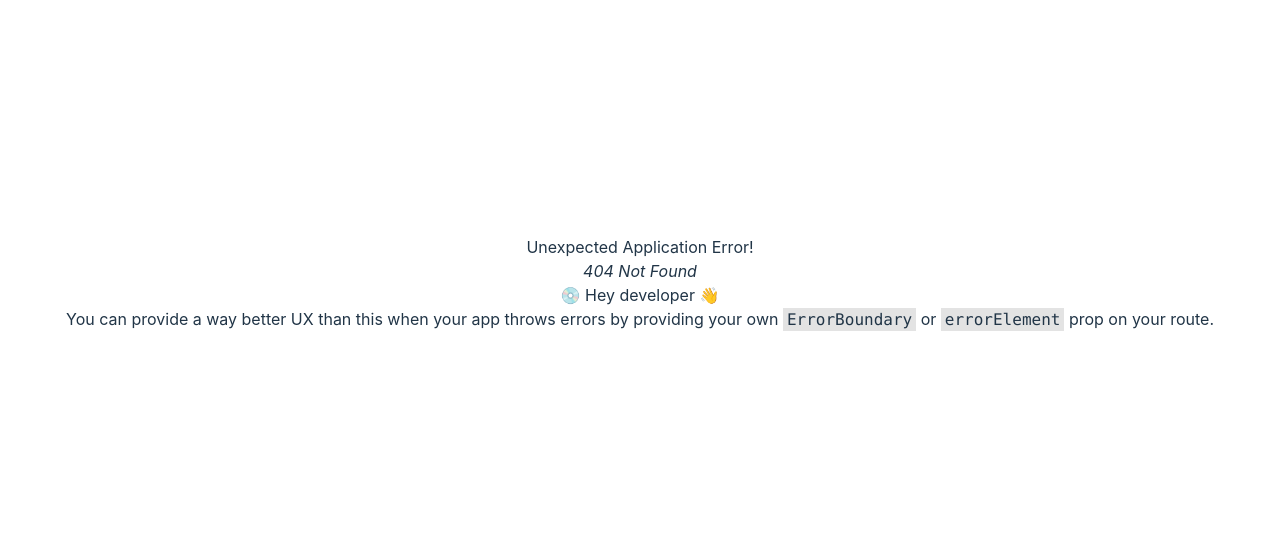
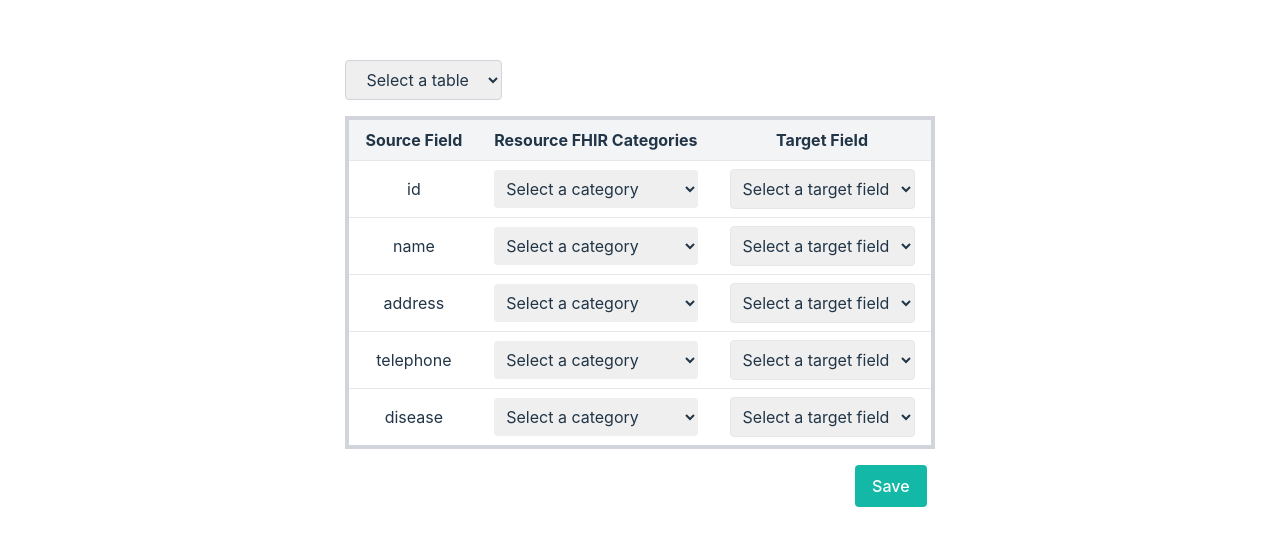
Before and after one commit to heykall/satu-sehat, a React (Vite) app: page /map-database in a window 1280 px wide. Before the commit this address had no page. Shown: the part 117-662 px from the top of the page. Built offline with nearby package versions, Linux system fonts and the light colour scheme.

Commit message:
complete element for worker list page

```diff
--- a/package.json
+++ b/package.json
@@ -15,6 +15,7 @@
     "postcss": "^8.4.24",
     "react": "^18.2.0",
     "react-dom": "^18.2.0",
+    "react-router-dom": "^6.11.2",
     "tailwindcss": "^3.3.2"
   },
   "devDependencies": {
--- /dev/null
+++ b/src/components/Dropdown.jsx
@@ -0,0 +1,45 @@
+import React from 'react';
+import { useState, useEffect } from 'react';
+
+const Dropdown = () => {
+  const [tablesDb, setTableDb] = useState([
+      'Patient',
+      'Ruangan',
+      'Penyakit',
+      'Obat',
+  ])
+
+  const handleOptionChange = async (event) => {
+    const selectedOption = event.target.value;
+
+    try {
+      const response = await fetch(`https://api.example.com/data?param=${selectedOption}`);
+      const data = await response.json();
+      console.log(data); // Log the fetched data
+    } catch (error) {
+      console.error('Error fetching data:', error);
+    }
+  };
+
+  useEffect(() => {
+    console.log(tablesDb);
+  },[])
+
+  return (
+    <div>
+      <select className="border border-gray-300 rounded px-4 py-2" onChange={handleOptionChange}>
+        <option value="">Select a table</option>
+        {
+          tablesDb.length? tablesDb.map((db, index) => (
+            <option key={index} value={db}>{db}</option>
+          ))
+          : <>
+            <option value="null">No Table Exist</option>
+          </>
+        }
+      </select>
+    </div>
+  );
+};
+
+export default Dropdown;
--- /dev/null
+++ b/src/mappingFiles/index.js
@@ -0,0 +1,5 @@
+import Patient from './Patient.json'
+import HealthcareService from './HealthcareService.json'
+import DiagnosticReport from './DiagnosticReport.json'
+
+export { Patient, HealthcareService, DiagnosticReport }
--- a/src/pages/Table.jsx
+++ b/src/pages/Table.jsx
@@ -1,75 +1,144 @@
-import React, { useState } from 'react';
+import React, { useEffect, useState } from 'react';
+import Dropdown from '../components/Dropdown';
+import { Patient, DiagnosticReport, HealthcareService } from '../mappingFiles';
 
 const TableComponent = () => {
   const [sourceFields] = useState([
-    'Source Field 1',
-    'Source Field 2',
-    'Source Field 3',
-    'Source Field 4',
-    'Source Field 5',
-    'Source Field 6',
-    'Source Field 7',
-    'Source Field 8',
-    'Source Field 9',
-    'Source Field 10',
+    'id',
+    'name',
+    'address',
+    'telephone',
+    'disease'
+  ])
+
+
+  const [resourceCategories] = useState([
+    'Patient',
+    'DiagnosticReport',
+    'HealthcareService'
   ]);
 
-  const [resourceCategories] = useState([
-    'Resource Category 1',
-    'Resource Category 2',
-    'Resource Category 3',
-    'Resource Category 4',
-    'Resource Category 5',
-    'Resource Category 6',
-    'Resource Category 7',
-    'Resource Category 8',
-    'Resource Category 9',
-    'Resource Category 10',
-  ]);
+  const dataPool = useState([Patient, DiagnosticReport, HealthcareService])
 
-  const [targetFields] = useState([
-    'Target Field 1',
-    'Target Field 2',
-    'Target Field 3',
-    'Target Field 4',
-    'Target Field 5',
-    'Target Field 6',
-    'Target Field 7',
-    'Target Field 8',
-    'Target Field 9',
-    'Target Field 10',
-  ]);
+  const [targetFields, setTargetField] = useState(Patient.listKey);
 
-  const [selectedFields, setSelectedFields] = useState([]);
+  const [tempData, setTempData] = useState([]);
+  const [selectedCaregory, setSelectedCaregory] = useState(null)
+
+
+  // var sources_result_final = sourceFields.map((field, index) => {
+  //   [field]: ""
+  // } )
+  const [sourcesResultFinal, setSourcesResultFinal] = useState([])
 
   const handleResourceCategoryChange = (index, e) => {
-    setSelectedFields((prevState) => {
+    // handleSelectedCategory(e.target.value)
+    console.log(`${e.target.value}`);
+    // setTargetField(e.target.value.listkey)
+    setTempData((prevState) => {
       const updatedFields = [...prevState];
+
+      var field;
+      if (e.target.value == "Patient") {
+        field = Patient;
+      } else if (e.target.value == "DiagnosticReport") {
+        field = DiagnosticReport;
+      } else if (e.target.value == "HealthcareService") {
+        field = HealthcareService;
+      } else {
+        field = []
+      }
+
       updatedFields[index] = {
         ...updatedFields[index],
+        field: sourceFields[index],
         resourceCategory: e.target.value,
+        resourceField: field,
       };
       return updatedFields;
     });
+
+
+
   };
 
+  const handleSelectedCategory = (selected) => {
+    setSelectedCaregory(selected)
+  }
+
   const handleTargetFieldChange = (index, e) => {
-    setSelectedFields((prevState) => {
+    // setTempData((prevState) => {
+    //   const updatedFields = [...prevState];
+    //   updatedFields[index] = {
+    //     ...updatedFields[index],
+    //     targetField: e.target.value,
+    //   };
+    //   return updatedFields;
+    // });
+
+
+
+    // setSourcesResultFinal((prevState) => {
+    //   console.log(prevState, "<<< prev state");
+    //   const updatedFields = [...prevState];
+
+    //   console.log("before", updatedFields);
+
+
+    //   updatedFields[sourceFields[index]] = tempData[index].resourceCategory.concat('.' + e.target.value);
+
+
+    //   console.log("after", updatedFields);
+
+    //   return updatedFields;
+    // });
+
+
+    setTempData((prevState) => {
       const updatedFields = [...prevState];
+
+      // updatedFields[index] = {
+      //   ...updatedFields[index],
+      //   resourceCategory: e.target.value,
+      //   resourceField: field,
+      // };
+
       updatedFields[index] = {
         ...updatedFields[index],
-        targetField: e.target.value,
-      };
+        selectedResourceField: e.target.value,
+      }
+
       return updatedFields;
     });
+
   };
 
   const handleSave = () => {
-    // Perform save action with selectedFields data
-    console.log('Selected Fields:', selectedFields);
+    // Perform save action with tempData data
+    // console.log('Selected Fields:', tempData);
+
+    var final = tempData.map((field, index) => {
+      return {[field.field] : field.resourceCategory.concat("." + field.selectedResourceField)}
+    })
+
+    console.log("FINAL RESULT ", final);
+
+    return final
   };
 
+useEffect(()=> {
+  // console.log(dataPool);
+  console.log(tempData, "ini selected field <<<<<");
+
+  console.log(sourcesResultFinal, "ini sources final");
+  // console.log(selectedCaregory);
+}, [tempData, selectedCaregory, targetFields, sourcesResultFinal])
+
   return (
+    <>
+    <div className='flex flex-row mb-4'>
+      <Dropdown/>
+    </div>
     <div>
       <table className="min-w-full border-4 border-gray-300">
         <thead>
@@ -99,15 +168,22 @@ const TableComponent = () => {
               <td className="px-4 py-2 border-b">
                 <select
                   className="w-full p-2 border rounded"
-                  value={selectedFields[index]?.targetField || ''}
+                  // value={tempData[index]?.targetField || ''}
                   onChange={(e) => handleTargetFieldChange(index, e)}
                 >
                   <option value="">Select a target field</option>
-                  {targetFields.map((target, targetIndex) => (
-                    <option key={targetIndex} value={target}>
-                      {target}
+                  {
+                    tempData[index]?.resourceField ?
+                    tempData[index].resourceField.listKey.map((target, targetIndex) => (
+                      <option key={targetIndex} value={target}>
+                        {target}
+                      </option>
+                    ))
+                    :
+                    <option value={null}>
+                      data not found
                     </option>
-                  ))}
+                  }
                 </select>
               </td>
             </tr>
@@ -124,6 +200,7 @@ const TableComponent = () => {
         </button>
       </div>
     </div>
+    </>
   );
 };
 
--- /dev/null
+++ b/src/pages/Worker.jsx
@@ -0,0 +1,54 @@
+import React from 'react';
+
+const workers = [
+  { id: 1, name: 'Worker 1', status: 'Active' },
+  { id: 2, name: 'Worker 2', status: 'Inactive' },
+  { id: 3, name: 'Worker 3', status: 'Active' },
+  // Add more worker objects as needed
+];
+
+const WorkerList = () => {
+  return (
+    <>
+        <h1 className='mb-4 text-xl'>List of Workers</h1>
+        {/* <div className="flex-col">
+      {workers.map((worker) => (
+        <div key={worker.id}
+        className={ worker.status === 'Active'? "bg-teal-500 shadow-md p-4 m-4 w-80 rounded-lg text-white relative" : "bg-gray-500 shadow-md p-4 m-4 w-80 rounded-lg text-white relative"}>
+          {worker.status === 'Active' && (
+            <div className="absolute top-2 left-2 w-4 h-4 bg-green-400 rounded-full"></div>
+          )}
+          {worker.status === 'Inactive' && (
+            <div className="absolute top-2 left-2  w-4 h-4 bg-red-400 rounded-full"></div>
+          )}
+          <h3 className="text-lg font-semibold">{worker.name}</h3>
+          <p className="text-sm">{worker.status}</p>
+        </div>
+      ))}
+    </div> */}
+    <div className="flex flex-wrap justify-center">
+      {workers.map((worker) => (
+        <div
+          key={worker.id}
+          className={
+            worker.status === 'Active'
+              ? 'bg-teal-400 shadow-md p-4 m-4 w-80 rounded-lg text-white relative'
+              : 'bg-gray-400 shadow-md p-4 m-4 w-80 rounded-lg text-white relative'
+          }
+        >
+          {worker.status === 'Active' && (
+            <div className="absolute top-2 left-2 w-4 h-4 bg-lime-400 rounded-full"></div>
+          )}
+          {worker.status === 'Inactive' && (
+            <div className="absolute top-2 left-2 w-4 h-4 bg-red-400 rounded-full"></div>
+          )}
+          <h3 className="text-lg font-semibold">{worker.name}</h3>
+          <p className="text-sm">{worker.status}</p>
+        </div>
+      ))}
+    </div>
+    </>
+  )
+};
+
+export default WorkerList;
```
Also changed, not shown: src/App.jsx (+11 -2 lines), test.jsx (added, +59 -0 lines), 1 other file (tests, documents, lock files or other folders).
